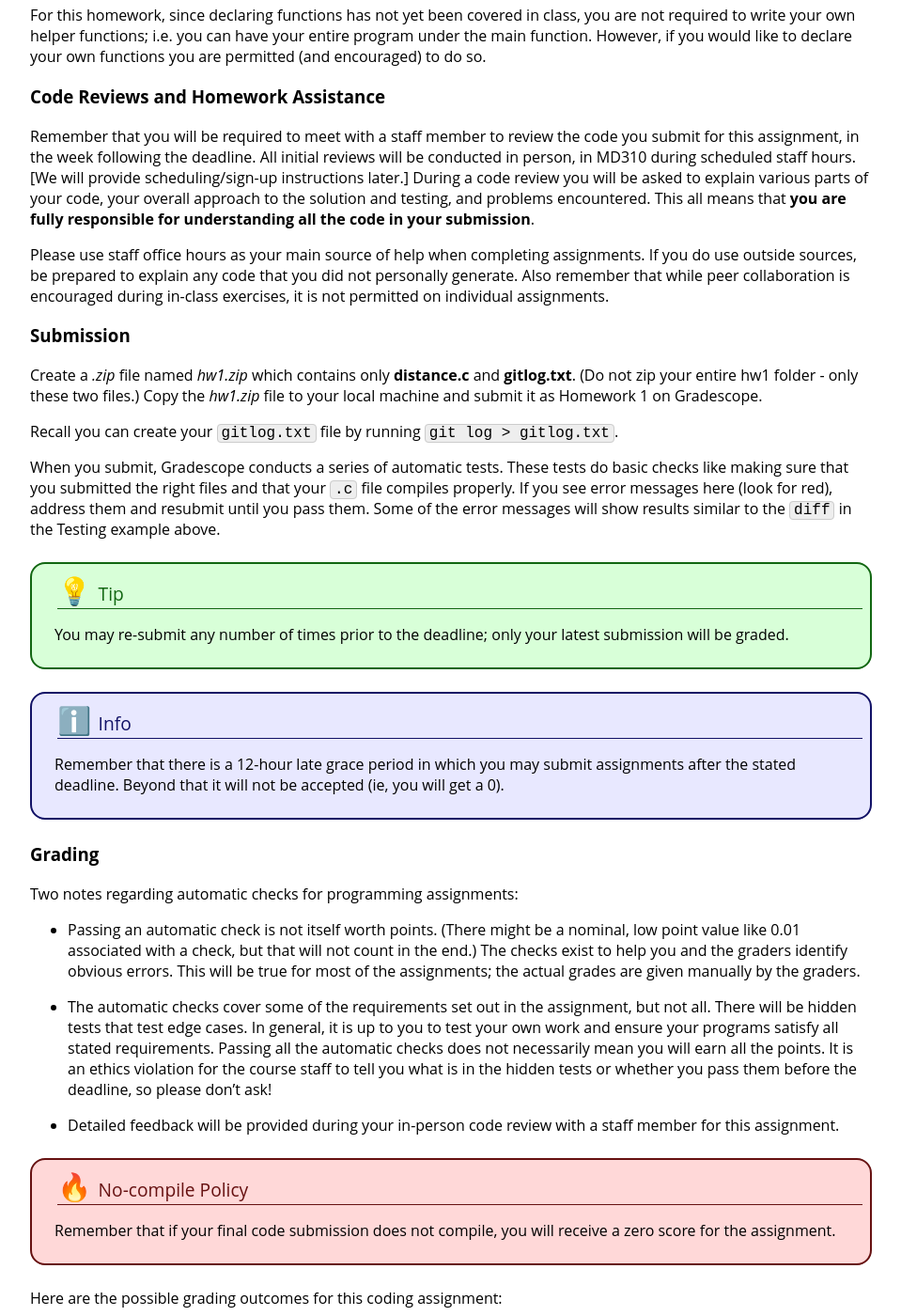
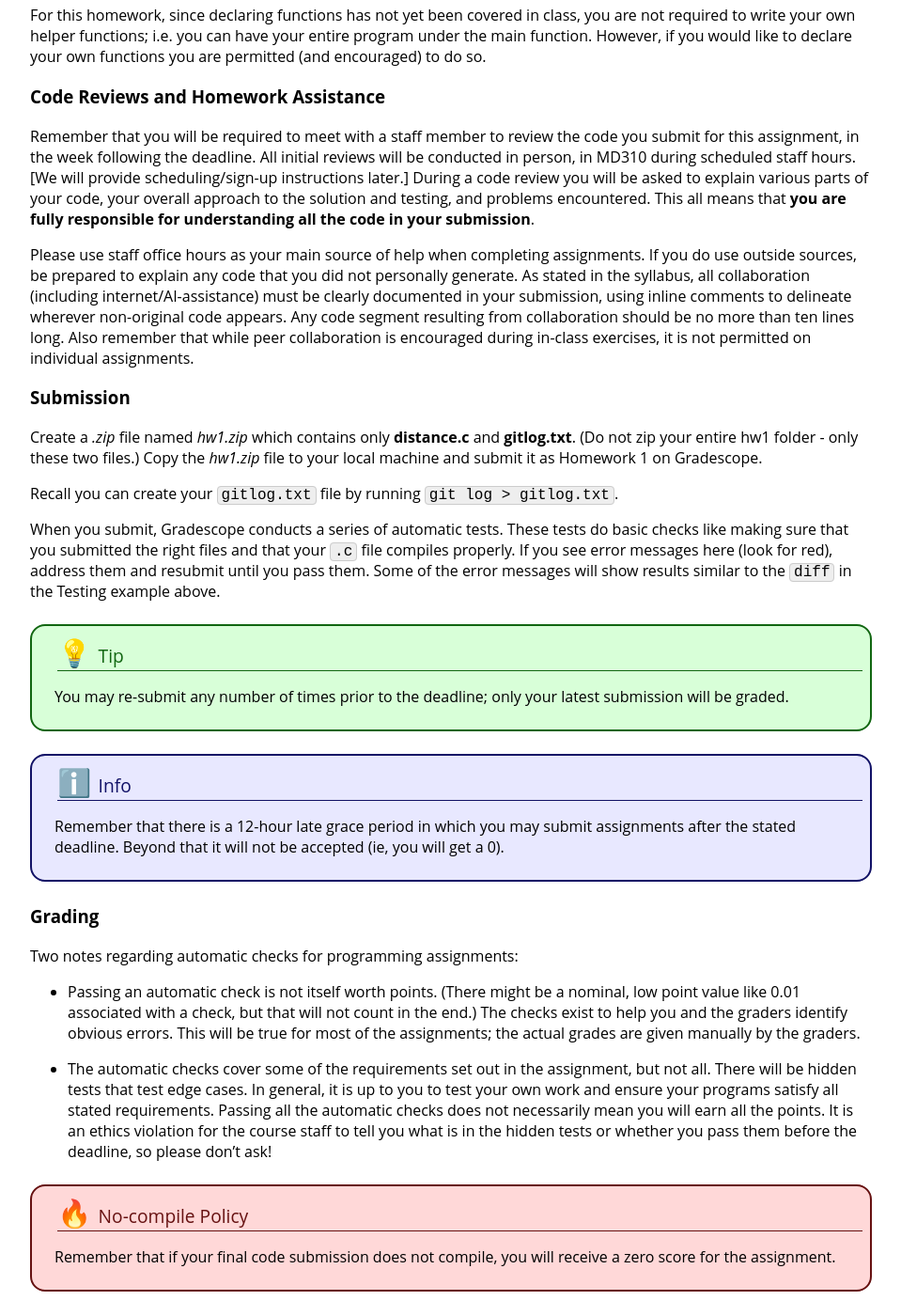
Before and after one commit to jhu-ip/cs220-f26, a Jekyll site: the page built from assign/hw1.md, in a window 1280 px wide and 1400 px high, scrolled down 8593 px. Shown: the whole window at 94% size, without its empty margins (160-1119 px from the left). Built offline with Jekyll 4.4.1, drawn with Linux system fonts in a browser that asks for light colours.

Commit message:
hw1 writeup finalized

```diff
--- a/assign/hw1.md
+++ b/assign/hw1.md
@@ -379,7 +379,15 @@ For this homework, since declaring functions has not yet been covered in class,
 
 Remember that you will be required to meet with a staff member to review the code you submit for this assignment, in the week following the deadline. All initial reviews will be conducted in person, in MD310 during scheduled staff hours. [We will provide scheduling/sign-up instructions later.] During a code review you will be asked to explain various parts of your code, your overall approach to the solution and testing, and problems encountered. This all means that **you are fully responsible for understanding all the code in your submission**.
 
-Please use staff office hours as your main source of help when completing assignments. If you do use outside sources, be prepared to explain any code that you did not personally generate. Also remember that while peer collaboration is encouraged during in-class exercises, it is not permitted on individual assignments.
+Please use staff office hours as your main source of help when
+completing assignments. If you do use outside sources, be prepared to
+explain any code that you did not personally generate. As stated in
+the syllabus, all collaboration (including internet/AI-assistance)
+must be clearly documented in your submission, using inline comments
+to delineate wherever non-original code appears. Any code segment
+resulting from collaboration should be no more than ten lines
+long. Also remember that while peer collaboration is encouraged during
+in-class exercises, it is not permitted on individual assignments.
 
 ### Submission
 
@@ -434,9 +442,6 @@ Two notes regarding automatic checks for programming assignments:
   you what is in the hidden tests or whether you pass them before the
   deadline, so please don't ask!
 
-* Detailed feedback will be provided
-  during your in-person code review with a staff member for this
-  assignment.
 
 <div class='admonition danger'>
 <div class='title'>No-compile Policy</div>
```
